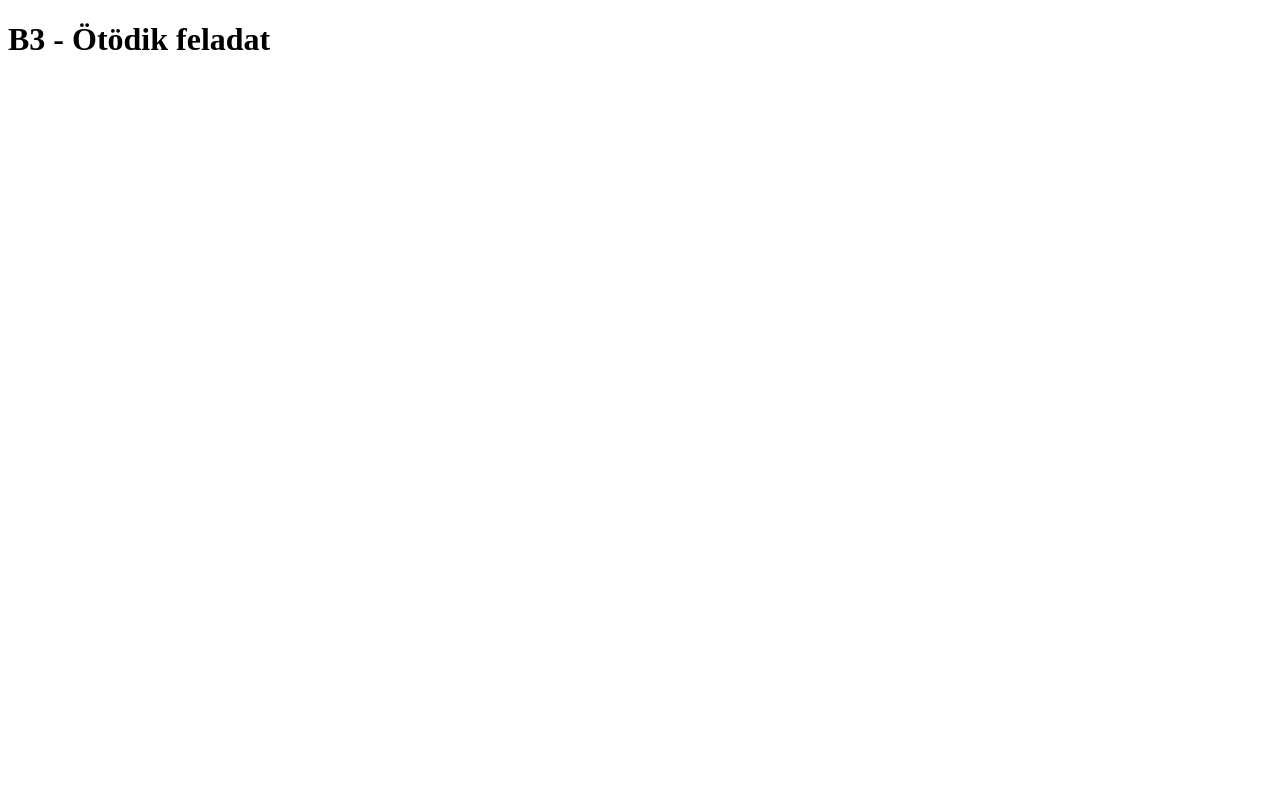
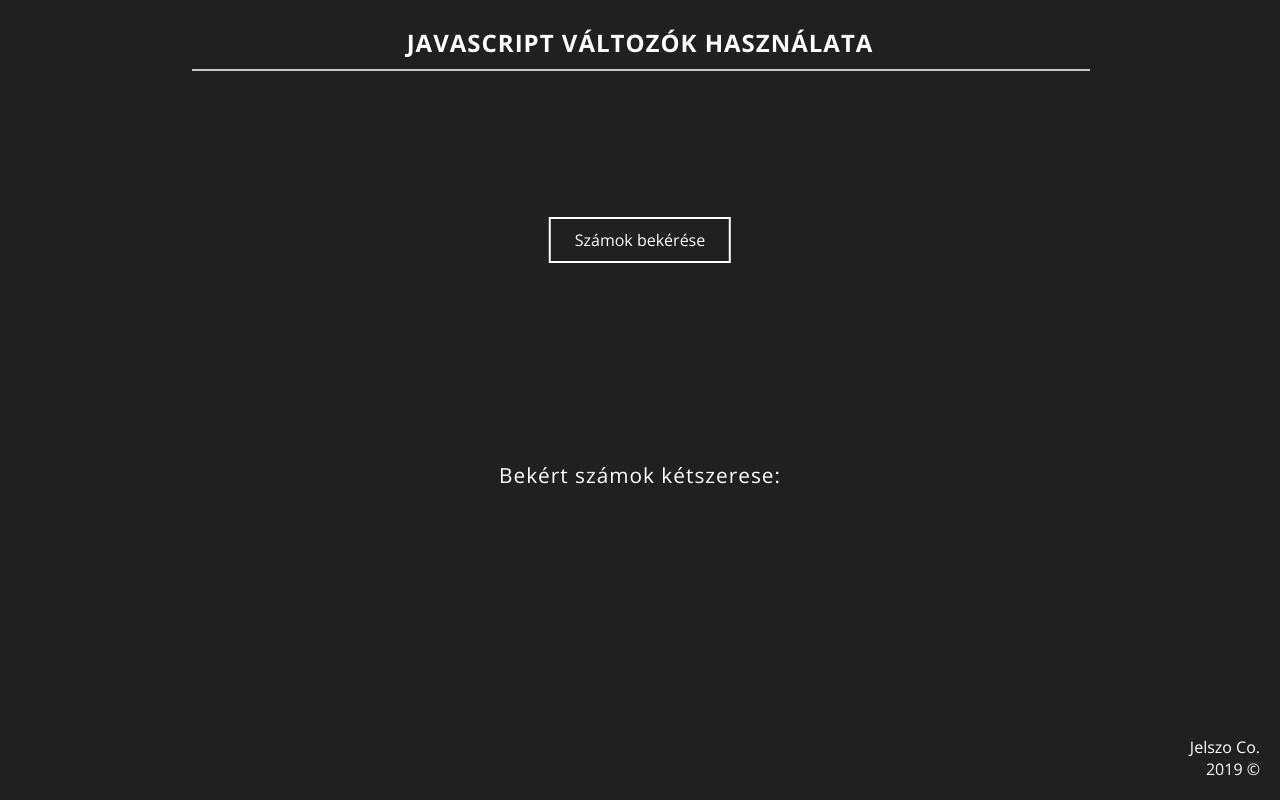
Before and after one commit to jelszo-co/b3-2019, a plain HTML site: page Round1/5/5.html in a window 1280 px wide. Drawn offline with nearby package versions, Linux system fonts and the light colour scheme.

Commit message:
complete 5

```diff
--- a/Round1/5/5.html
+++ b/Round1/5/5.html
@@ -4,9 +4,146 @@
 		<meta charset="UTF-8" />
 		<meta name="viewport" content="width=device-width, initial-scale=1.0" />
 		<meta http-equiv="X-UA-Compatible" content="ie=edge" />
+
+		<link
+			href="https://fonts.googleapis.com/css?family=Open+Sans:300,400,700&display=swap"
+			rel="stylesheet"
+		/>
+
+		<link rel="shortcut icon" href="../../favicon.png" />
+
 		<title>B3 | 5. feladat</title>
+		<style>
+			@font-face {
+				font-family: Open Sans;
+				src: url("https://fonts.googleapis.com/css?family=Open+Sans:300,400,700&display=swap");
+				/* font-weight: 400; */
+			}
+
+			::selection {
+				background: #ffffff;
+				color: #202020;
+			}
+			::-moz-selection {
+				background: #ffffff;
+				color: #202020;
+			}
+
+			body {
+				background-color: #202020;
+				color: white;
+				font-family: Open Sans;
+			}
+
+			.header {
+				position: absolute;
+				top: 2%;
+				left: 0;
+				width: 100%;
+				text-align: center;
+				text-transform: uppercase;
+			}
+
+			.header h1 {
+				letter-spacing: 1px;
+				font-size: 1.5rem;
+				margin: 10px 0;
+			}
+			.header hr {
+				width: 70%;
+				margin: 0 15%;
+				border: 1px solid white;
+				opacity: 0.75;
+			}
+
+			#prompt {
+				position: absolute;
+				top: 30%;
+				left: 50%;
+				transform: translate(-50%, -50%);
+				border: 2px solid white;
+				background: #202020;
+				color: white;
+				cursor: pointer;
+				font-family: Open Sans;
+				border: 2px solid white;
+				transition: all 0.2s;
+				padding: 10px 24px;
+				text-align: center;
+				text-decoration: none;
+				display: inline-block;
+				font-size: 16px;
+			}
+
+			#prompt:hover {
+				background-color: white;
+				color: #202020;
+			}
+
+			.ulcont {
+				position: absolute;
+				top: 55%;
+				left: 50%;
+				transform: translateX(-50%);
+			}
+
+			.ulcont p {
+				letter-spacing: 1px;
+				font-size: 1.3rem;
+			}
+			#numdouble {
+				list-style-type: none;
+				margin: 0;
+				padding: 0;
+				text-align: center;
+			}
+
+			#numdouble li {
+				display: inline-block;
+				margin: 0 10px;
+				padding: 0;
+			}
+
+			footer {
+				position: absolute;
+				right: 0;
+				bottom: 0;
+				margin: 20px;
+				text-align: right;
+			}
+		</style>
+		<script>
+			const promptNumbers = () => {
+				let num = new Array(0),
+					li,
+					liContent,
+					el = document.getElementById("numdouble");
+				for (let i = 0; i < 5; i++) {
+					num[i] = prompt(`${i + 1}. szám:`, "Írjon be egy számot...");
+					li = document.createElement("LI");
+					liContent = document.createTextNode(num[i] * 2);
+					li.appendChild(liContent);
+					el.appendChild(li);
+				}
+			};
+		</script>
 	</head>
 	<body>
-		<h1>B3 - Ötödik feladat</h1>
+		<div class="header">
+			<h1>JavaScript változók használata</h1>
+			<hr />
+		</div>
+
+		<button id="prompt" onclick="promptNumbers()">Számok bekérése</button>
+
+		<div class="ulcont">
+			<p>Bekért számok kétszerese:</p>
+			<ul id="numdouble"></ul>
+		</div>
+
+		<footer>
+			Jelszo Co. <br />
+			2019 &copy;
+		</footer>
 	</body>
 </html>
```
